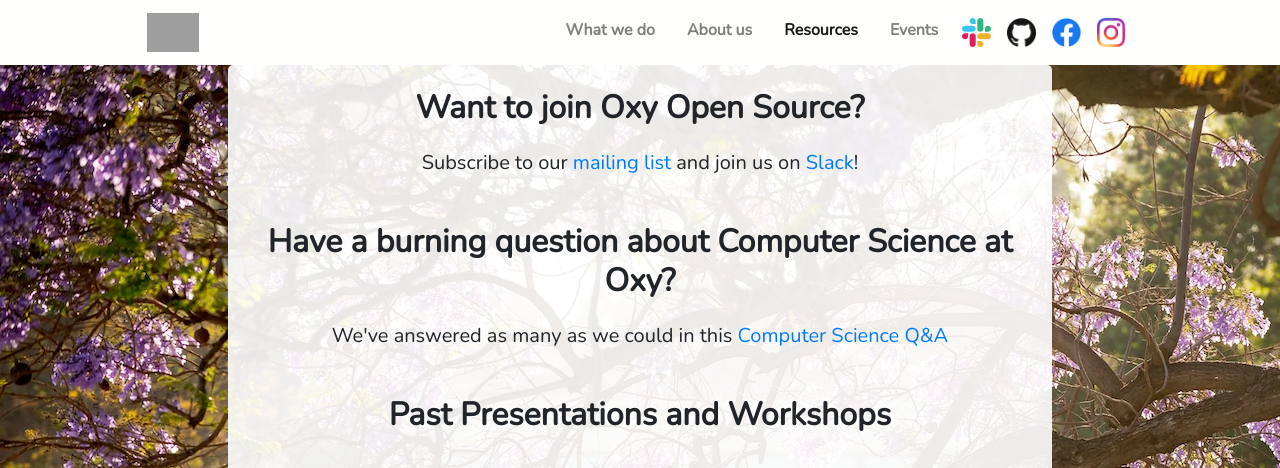
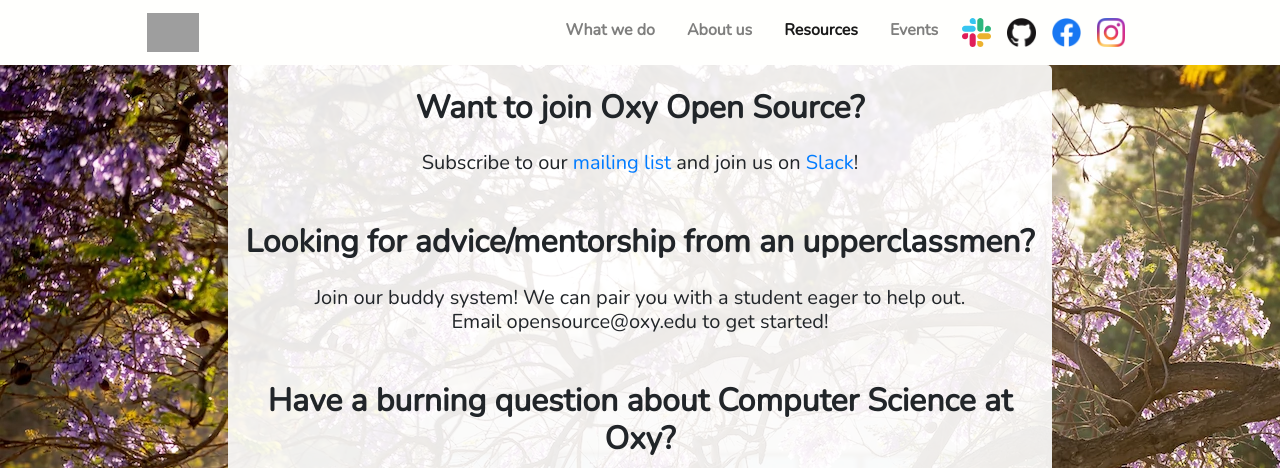
Before and after one commit to jacup101/oxyos.github.io, a Flask app: page /resources/ in a window 1280 px wide. Shown: the top 468 px of the page. Run offline with Flask 2, Linux system fonts and the light colour scheme; grey boxes are pictures that could not be loaded.

Commit message:
added buddy system info and opportunities mailing list info

```diff
--- a/src/app/templates/pages/resources.html
+++ b/src/app/templates/pages/resources.html
@@ -7,6 +7,11 @@
       <h2 class="pt-4 font-weight-bold">Want to join Oxy Open Source?</h2>
 
       <h5 class="my-4">Subscribe to our <a href="https://mailman.oxy.edu/mailman/listinfo/oxyopensource-l" target="_blank">mailing list</a> and join us on <a href="https://join.slack.com/t/oxyos/signup" target="_blank">Slack</a>!</h4>
+
+      <h2 class="pt-4 font-weight-bold">Looking for advice/mentorship from an upperclassmen?</h2>
+
+      <h5 class="my-4">Join our buddy system! We can pair you with a student eager to help out. </br>
+        Email opensource@oxy.edu to get started!</h4>
 
       <h2 class="pt-4 font-weight-bold">Have a burning question about Computer Science at Oxy?</h2>
 
@@ -52,5 +57,9 @@
       <p>Tues, 12-1 pm PST</p>
 
     </div>
+
+    <h3 class="mb-3 font-weight-bold">Career Support</h3>
+    <h5 class="d-inline-block w-75 ">Stay up to date on internship and research opportunities by joining the CS Department's <a href = "https://mailman.oxy.edu/mailman/listinfo/compsci-opportunities-l"> opportunities mailing list</a>!</h5>
+
   </div>
 {% endblock %}
```
Also changed, not shown: resources/index.html (+9 -0 lines).
